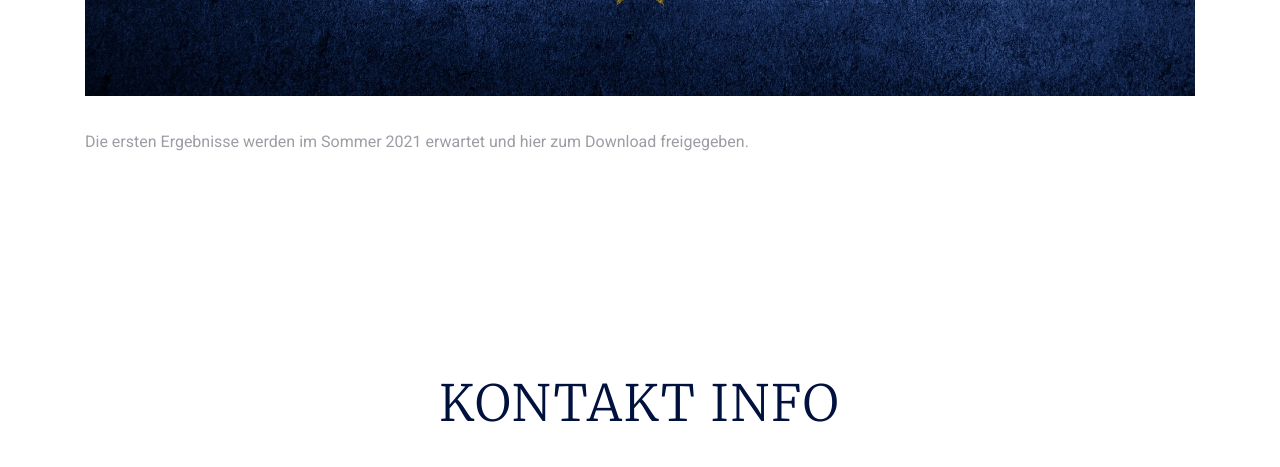
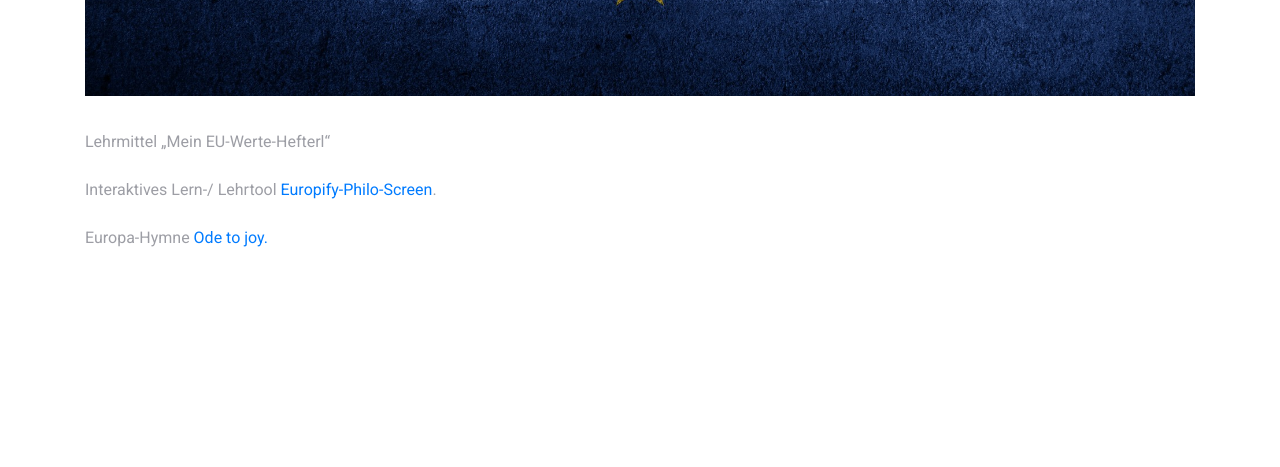
Before and after one commit to fugabi/citizenship-edu, a plain HTML site: page index.html in a window 1280 px wide. Shown: the part 7480-7947 px from the top of the page. Drawn offline with nearby package versions, Linux system fonts and the light colour scheme.

Commit message:
Update index.html

```diff
--- a/index.html
+++ b/index.html
@@ -490,8 +490,10 @@
             <article class="site-blog-details">
               <h2 class="section-title"></h2>
               <img class="feature-image" src="images/flag-1198978_1920.jpg" alt="blog-feature-image">
-
-              <p>Die ersten Ergebnisse werden im Sommer 2021 erwartet und hier zum Download freigegeben. </p>
+<p>Lehrmittel „Mein EU-Werte-Hefterl“</p>
+<p>Interaktives Lern-/ Lehrtool <a href="https://www.youtube.com/watch?v=jn-ykiXqi_k">Europify-Philo-Screen</a>.</p>
+              <p>Europa-Hymne <a href="https://www.youtube.com/watch?v=qmLPvfvfrFg">Ode to joy.</a>
+                </p>
 
             </article>
           </div>
```
